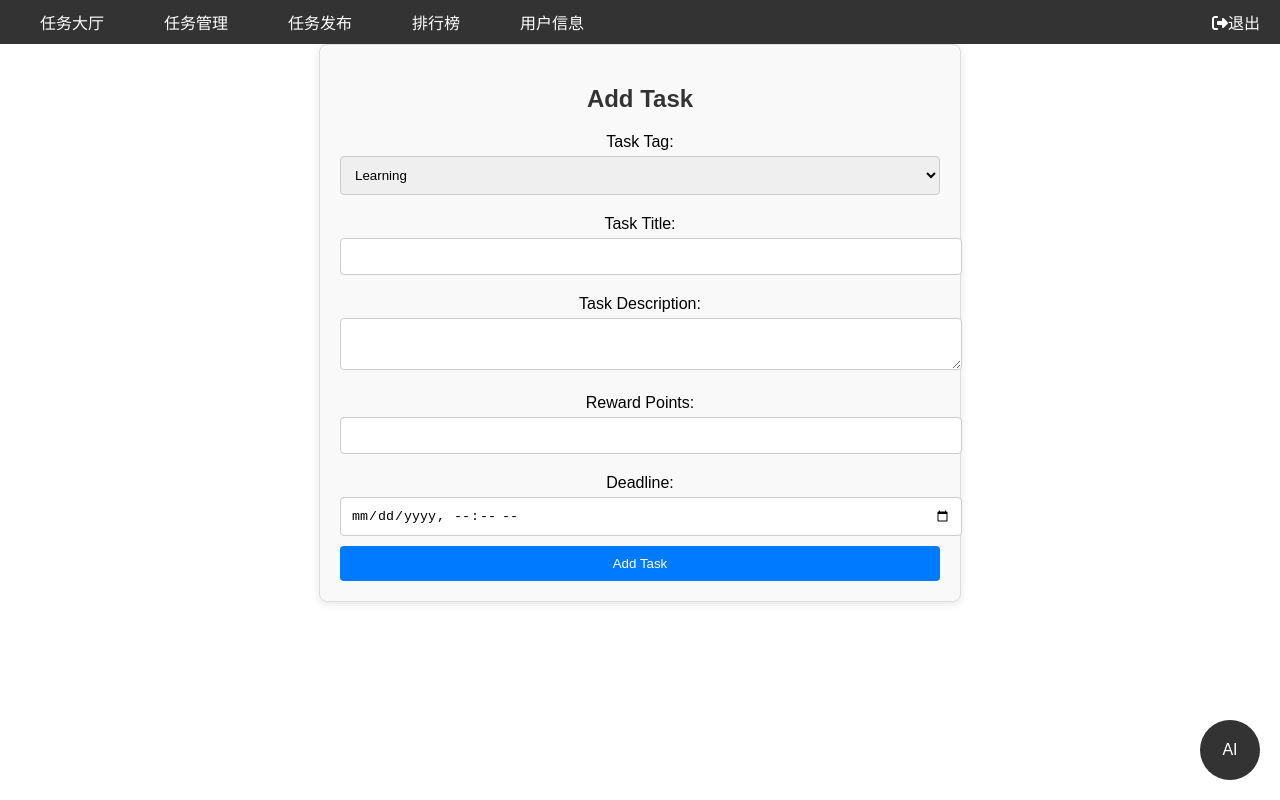
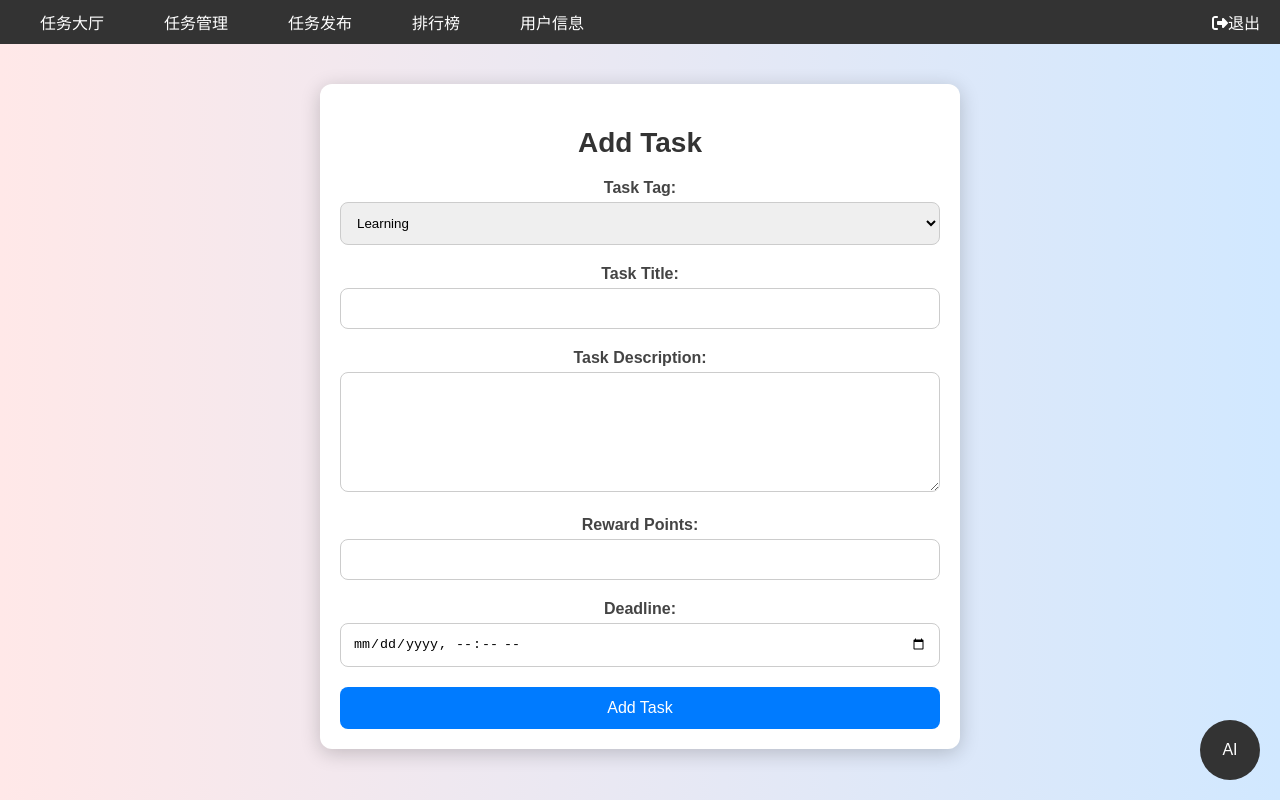
Before and after one commit to jmh2003/BountyInn, a React (Create React App) app in the folder frontend/cool-menu/: page /publish in a window 1280 px wide. Built offline with nearby package versions, Linux system fonts and the light colour scheme.

Commit message:
Update PublishTask.css

```diff
--- a/frontend/cool-menu/src/components/PublishTask.css
+++ b/frontend/cool-menu/src/components/PublishTask.css
@@ -1,51 +1,100 @@
+body {
+  background: linear-gradient(to right, #ffe8e8, #d1e8ff); /* 页面背景渐变 */
+  font-family: 'Arial', sans-serif;
+  margin: 0;
+}
+
 .publish-task-container {
   max-width: 600px;
-  margin: 0 auto;
+  margin: 40px auto; /* 上下间距更大 */
   padding: 20px;
-  border: 1px solid #ddd;
-  border-radius: 8px;
-  background-color: #f9f9f9;
-  box-shadow: 0 2px 10px rgba(0, 0, 0, 0.1);
+  background-color: #ffffff; /* 白色背景 */
+  border-radius: 12px; /* 圆角 */
+  box-shadow: 0 4px 20px rgba(0, 0, 0, 0.2); /* 阴影效果 */
+  position: relative; /* 方便添加装饰 */
 }
 
 h2 {
   text-align: center;
   color: #333;
+  font-size: 28px; /* 增大标题字体 */
+  margin-bottom: 20px; /* 增大底部间距 */
+}
+
+.form-group {
+  margin-bottom: 20px; /* 增加间距 */
 }
 
 label {
   display: block;
-  margin: 10px 0 5px;
+  margin-bottom: 5px;
+  font-weight: bold;
+  color: #444; /* 深色标签 */
 }
 
-input, select, textarea {
+input[type="text"],
+input[type="number"],
+input[type="datetime-local"],
+select,
+textarea {
   width: 100%;
-  padding: 10px;
-  margin-bottom: 10px;
-  border: 1px solid #ccc;
-  border-radius: 4px;
+  padding: 12px; /* 增加内边距 */
+  border: 1px solid #ccc; /* 较浅的边框颜色 */
+  border-radius: 8px; /* 圆角 */
+  box-sizing: border-box;
+  transition: border-color 0.3s, box-shadow 0.3s; /* 添加过渡效果 */
+}
+
+input[type="text"]:focus,
+input[type="number"]:focus,
+input[type="datetime-local"]:focus,
+select:focus,
+textarea:focus {
+  border-color: #007bff; /* 聚焦时改变边框颜色 */
+  box-shadow: 0 0 5px rgba(0, 123, 255, 0.5); /* 聚焦时添加阴影 */
+}
+
+textarea {
+  height: 120px; /* 调整文本域高度 */
 }
 
 button {
   width: 100%;
-  padding: 10px;
-  background-color: #007bff;
+  padding: 12px; /* 增加内边距 */
+  background-color: #007bff; /* 按钮颜色 */
   color: white;
   border: none;
-  border-radius: 4px;
+  border-radius: 8px; /* 圆角 */
+  font-size: 16px; /* 增大按钮字体 */
   cursor: pointer;
+  transition: background 0.3s, transform 0.2s; /* 添加过渡效果 */
 }
 
 button:hover {
-  background-color: #0056b3;
+  background-color: #0056b3; /* 悬停时改变颜色 */
+  transform: translateY(-1px); /* 悬停时微微提升 */
+}
+
+button:disabled {
+  background-color: #cccccc; /* 禁用按钮颜色 */
 }
 
 .success-message {
-  background-color: #d4edda;
-  color: #155724;
+  color: #155724; /* 成功消息颜色 */
+  text-align: center;
+  margin-bottom: 15px;
   padding: 10px;
+  background-color: #d4edda; /* 背景色 */
+  border: 1px solid #c3e6cb; /* 边框颜色 */
+  border-radius: 8px; /* 圆角 */
+}
+
+.error-message {
+  color: #721c24; /* 错误消息颜色 */
+  text-align: center;
   margin-bottom: 15px;
-  border: 1px solid #c3e6cb;
-  border-radius: 4px;
-  text-align: center;
+  padding: 10px;
+  background-color: #f8d7da; /* 背景色 */
+  border: 1px solid #f5c6cb; /* 边框颜色 */
+  border-radius: 8px; /* 圆角 */
 }
```
